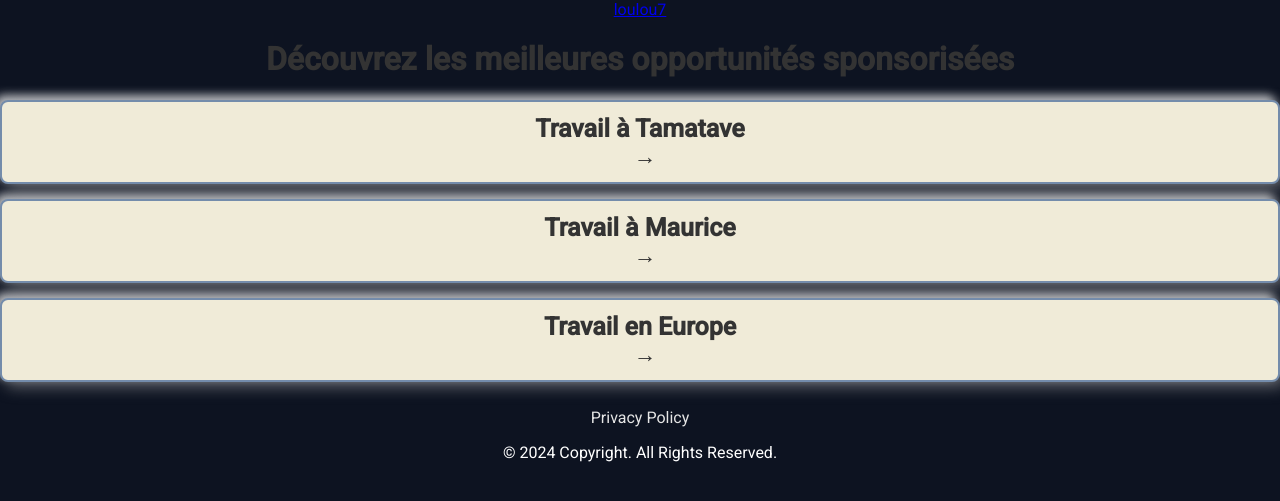
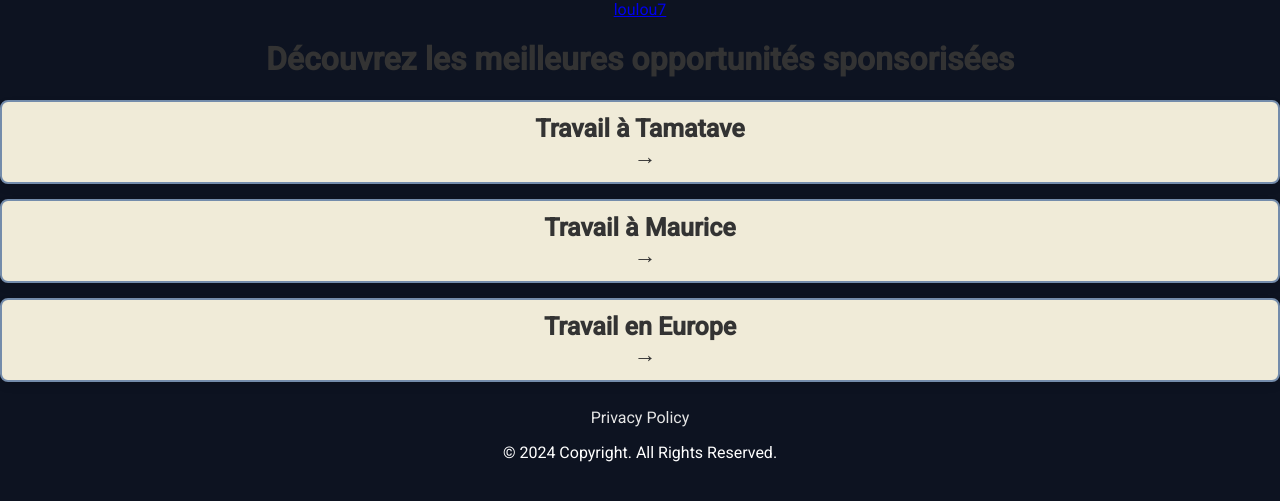
Before and after one commit to Chaloux13/loulou7, a Jekyll site: the page built from index.md, in a window 1280 px wide. Shown: the top 501 px of the page. Built offline with Jekyll 4.4.1, drawn with Linux system fonts in a browser that asks for light colours.

Commit message:
Update style.css

```diff
--- a/assets/css/style.css
+++ b/assets/css/style.css
@@ -39,7 +39,7 @@
 }
 
 footer a:hover {
-  color: #007bff; /* Changer la couleur au survol */
+  color: #fefae0; /* Changer la couleur au survol */
   text-decoration: none; /* Souligner au survol */
 }
 
@@ -57,7 +57,7 @@
   color: #333;
   border: 2px solid #748cab; /* Bordure couleur bleu ciel bas */
   padding: 12px 25px;
-  font-size: 1.2rem;
+  font-size: 1.5rem;
   margin-top: 15px;
   text-align: center;
   border-radius: 8px;
@@ -65,15 +65,15 @@
   transition: background 0.3s, box-shadow 0.3s;
   font-weight: bold;
   font-size: 25px;
-  box-shadow: 5px 5px 15px rgba(180, 180, 180, 0.5),
-              -5px -5px 10px rgba(255, 255, 255, 0.7);
+  box-shadow: 0 4px 8px rgba(0, 0, 0, 0.1);
 }
 }
 
 a.bouton-acceuil:hover, a.bouton-page:hover {
-  background: linear-gradient(145deg, #ffffff, #e6e6e6);
-  box-shadow: 2px 2px 10px rgba(180, 180, 180, 0.5),
-              -2px -2px 5px rgba(255, 255, 255, 0.7);
+ background-color: #1d2d44;  /* Bleu pétrole */
+  color: white;
+  border-color: #0d1321;  /* Bleu nuit */
+  box-shadow: 0 6px 12px rgba(0, 0, 0, 0.2);
 }
 
 a.bouton-acceuil:after, a.bouton-page:after {
@@ -107,7 +107,7 @@
 
 @media (min-width: 769px) {
   .container-acceuil {
-    flex-direction: row;  /* Sur desktop, les boutons sont alignés horizontalement */
+    flex-direction: column;  /* Sur desktop, les boutons sont alignés horizontalement */
     justify-content: space-around; /* Espacement entre les boutons */
     gap: 30px;  /* Plus d'espace entre les boutons */
   }
```
